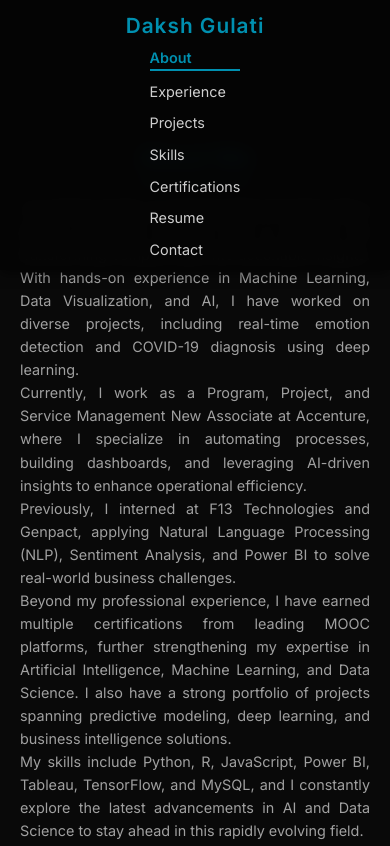
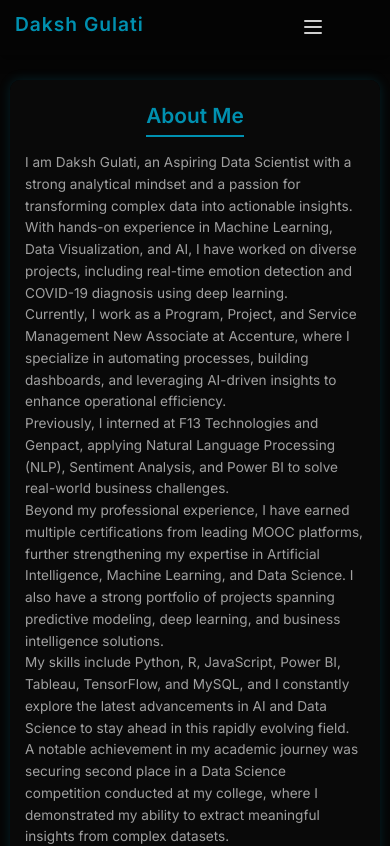
Before and after one commit to Daksh0810/Portfolio, a React (Create React App) app: page / in a window 390 px wide. Shown: the top 846 px of the page. Built offline with nearby package versions, Linux system fonts and the light colour scheme.

Commit message:
Mobile View and social links

```diff
--- a/src/App.js
+++ b/src/App.js
@@ -8,25 +8,33 @@ import { Menu, X } from "lucide-react";
 
 const Navbar = () => {
   const location = useLocation();
+  const [isMenuOpen, setIsMenuOpen] = useState(false);
+
+  const toggleMenu = () => setIsMenuOpen(!isMenuOpen);
+  const closeMenu = () => setIsMenuOpen(false); // Close menu on link click
 
   return (
     <nav className="navbar">
       <span className="logo">Daksh Gulati</span>
-      <div className="nav-links">
-        <Link className={`nav-link ${location.pathname === "/" ? "active" : ""}`} to="/">About</Link>
-        <Link className={`nav-link ${location.pathname === "/experience" ? "active" : ""}`} to="/experience">Experience</Link>
-        <Link className={`nav-link ${location.pathname === "/projects" ? "active" : ""}`} to="/projects">Projects</Link>
-        <Link className={`nav-link ${location.pathname === "/skills" ? "active" : ""}`} to="/skills">Skills</Link>
-        <Link className={`nav-link ${location.pathname === "/certifications" ? "active" : ""}`} to="/certifications">Certifications</Link>
-        <Link className={`nav-link ${location.pathname === "/resume" ? "active" : ""}`} to="/resume">Resume</Link>
-        <Link className={`nav-link ${location.pathname === "/contact" ? "active" : ""}`} to="/contact">Contact</Link>
+
+      {/* Hamburger Button */}
+      <button className="hamburger md:hidden" onClick={toggleMenu}>
+        {isMenuOpen ? <X size={24} /> : <Menu size={24} />}
+      </button>
+
+      {/* Navigation Links */}
+      <div className={`nav-links ${isMenuOpen ? "active" : ""}`}>
+        <Link className={`nav-link ${location.pathname === "/" ? "active" : ""}`} to="/" onClick={closeMenu}>About</Link>
+        <Link className={`nav-link ${location.pathname === "/experience" ? "active" : ""}`} to="/experience" onClick={closeMenu}>Experience</Link>
+        <Link className={`nav-link ${location.pathname === "/projects" ? "active" : ""}`} to="/projects" onClick={closeMenu}>Projects</Link>
+        <Link className={`nav-link ${location.pathname === "/skills" ? "active" : ""}`} to="/skills" onClick={closeMenu}>Skills</Link>
+        <Link className={`nav-link ${location.pathname === "/certifications" ? "active" : ""}`} to="/certifications" onClick={closeMenu}>Certifications</Link>
+        <Link className={`nav-link ${location.pathname === "/resume" ? "active" : ""}`} to="/resume" onClick={closeMenu}>Resume</Link>
+        <Link className={`nav-link ${location.pathname === "/contact" ? "active" : ""}`} to="/contact" onClick={closeMenu}>Contact</Link>
       </div>
     </nav>
   );
 };
-
-
-
 const Section = ({ title, content }) => (
   <motion.section className="section" initial={{ opacity: 0 }} animate={{ opacity: 1 }} transition={{ duration: 1 }}>
     <h2 className="section-title">{title}</h2>
@@ -73,6 +81,59 @@ const About = () => (
     }
   />
 );
+
+const Experience = () => (
+  <Section
+    title="Professional and Internship Experience"
+    content={
+      <>
+        <h1>PROFESSIONAL EXPERIENCE</h1>
+        <h2>Program, Project, and Service Management New Associate | Accenture</h2>
+        <p><strong>Jun 2024 – Present</strong></p>
+        <p>At Accenture, I have been instrumental in optimizing onboarding processes and enhancing team efficiency by creating data-driven visualizations and automating routine tasks. My work focuses on the following:</p>
+
+        <h3>Prepared Dashboards and Reports:</h3>
+        <p>Created detailed dashboards and reports that provided key insights into onboarding data. These visualizations helped the team track progress and identify trends, ensuring that the onboarding process was efficient and effective.</p>
+
+        <h3>Automated Processes:</h3>
+        <p>Developed a web application using Flask, HTML, and CSS to automate the creation of headcount files. This automation reduced manual effort, minimized errors, and sped up the process, allowing the team to focus on more strategic tasks.</p>
+
+        <h1>INTERNSHIP EXPERIENCE</h1>
+
+        <h2>Research Intern | F13 Technologies</h2>
+        <p><strong>Jan 2024 – April 2024</strong></p>
+        <p>During my internship at F13 Technologies, I was responsible for in-depth social media monitoring for a prominent government entity. My tasks included:</p>
+
+        <h3>Social Media Monitoring:</h3>
+        <p>Conducted daily in-depth social media monitoring to track the public’s response to various government initiatives, providing valuable insights that helped shape communication strategies.</p>
+
+        <h3>Applied Sentiment Analysis and NLP:</h3>
+        <p>Leveraged sentiment analysis and natural language processing (NLP) techniques on real-time data to gauge public sentiment and study responses effectively.</p>
+
+        <h3>Developed Dashboards:</h3>
+        <p>Created visually appealing and user-friendly dashboards that presented key data in a digestible format, ensuring stakeholders could easily interpret and act on the findings.</p>
+
+        <h2>Consultant Intern | Genpact</h2>
+        <p><strong>May 2023 – Jul 2023</strong></p>
+        <p>At Genpact, I was involved in working with multiple business intelligence tools and contributing to several impactful reporting tasks:</p>
+
+        <h3>Worked with BI Tools:</h3>
+        <p>Worked with tools like Visual Studio's Analysis Services, Power BI Desktop, Power BI Service, Azure SQL DB, and Azure Analysis Service, gaining hands-on experience in analyzing and visualizing business data.</p>
+
+        <h3>Created Impactful Reports:</h3>
+        <p>Developed three major reports using Power BI:</p>
+        <ul>
+          <li>Budget vs. Actual report</li>
+          <li>Supervisor Headcount report</li>
+          <li>Hiring Data report</li>
+        </ul>
+        <p>These reports provided valuable insights into business operations, helping the company make informed decisions.</p>
+
+      </>
+    }
+  />
+);
+
 
 const Contact = () => (
   <Section
@@ -130,10 +191,10 @@ const Resume = () => (
 const Footer = () => (
   <footer className="footer bg-gray-800 text-white text-center py-4 mt-8">
     <div className="social-icons">
-      <a href="https://github.com/yourprofile" target="_blank" rel="noopener noreferrer">
+      <a href="https://github.com/Daksh0810" target="_blank" rel="noopener noreferrer">
         <FaGithub />
       </a>
-      <a href="https://linkedin.com/in/yourprofile" target="_blank" rel="noopener noreferrer">
+      <a href="https://www.linkedin.com/in/daksh-gulati-33596621a/" target="_blank" rel="noopener noreferrer">
         <FaLinkedin />
       </a>
     </div>
@@ -147,7 +208,7 @@ const App = () => {
       <div className="content-container">
         <Routes>
           <Route path="/" element={<About />} />
-          <Route path="/experience" element={<Section title="Experience" content="New Associate at Accenture | Research Intern at F13 Technologies | Consultant Intern at Genpact." />} />
+          <Route path="/experience" element={<Experience />} />
           <Route path="/projects" element={<Section title="Projects" content="Emotion Detection System, AI Chatbot, COVID-19 Detection, Image Processing using CNN." />} />
           <Route path="/skills" element={<Section title="Tech Stack" content="Python, R, JavaScript, TensorFlow, Keras, Power BI, Tableau." />} />
           <Route path="/certifications" element={<Section title="Certifications" content="Generative AI, AI & ML, Business Intelligence, Power BI, R Programming." />} />
--- a/src/styles.css
+++ b/src/styles.css
@@ -81,6 +81,7 @@ body {
     border-bottom: 2px solid #0090B0;
     display: inline-block;
     padding-bottom: 4px;
+    margin-top: 0; /* Reduced top space */
     margin-bottom: 15px;
 }
 
@@ -222,14 +223,6 @@ body {
     color: #ff453a;
 }
 
-/* Responsive Design */
-@media (max-width: 500px) {
-    .contact-form {
-        max-width: 90%;
-        padding: 15px;
-    }
-}
-
 /* Social Icons */
 .social-icons {
     display: flex;
@@ -251,27 +244,102 @@ body {
     transform: scale(1.15);
 }
 
+.hamburger {
+    display: none;
+    background: none;
+    border: none;
+    color: #CFCFCF;
+    cursor: pointer;
+    padding-right: 50px;
+}
+
 /* Smooth Scrolling */
 html {
     scroll-behavior: smooth;
 }
 
-/* Responsive Design */
+/* Responsive Design for Tablets and Smaller Screens */
 @media (max-width: 768px) {
-    .nav-links {
-        flex-direction: column;
-        gap: 10px;
-    }
-
-    .section {
-        padding: 30px 20px;
+    /* Navbar adjustments */
+    .navbar {
+        flex-direction: row;
+        justify-content: space-between;
+        padding: 10px 15px;
+        display: flex; /* Ensure navbar is always visible */
+        align-items: center;
     }
 
     .logo {
+        font-size: 1.2rem; /* Slightly smaller logo */
+    }
+
+    .nav-links {
+        display: none; /* Hide links by default */
+        flex-direction: column;
+        position: absolute;
+        top: 50px;
+        left: 0;
+        width: 100%;
+        background: rgba(5, 5, 5, 0.95);
+        padding: 8px 0;
+        box-shadow: 0 4px 10px rgba(0, 0, 0, 0.5);
+        z-index: 999;
+    }
+
+    .nav-links.active {
+        display: flex;
+    }
+
+    .nav-link {
+        text-align: center;
+        padding: 8px 0; /* Reduced padding */
+        font-size: 0.85rem; /* Smaller text */
+    }
+
+    /* Section adjustments */
+    .section {
+        padding: 20px 15px;
+        margin: 80px 10px;
+    }
+
+    .section-title {
         font-size: 1.3rem;
     }
 
+    .section-content {
+        font-size: 0.85rem;
+        text-align: left;
+    }
+
+    /* Contact form */
+    .contact-form {
+        max-width: 85%;
+        padding: 16px;
+    }
+
+    .contact-input,
+    .contact-textarea {
+        font-size: 0.95rem;
+    }
+
+    .contact-button {
+        font-size: 0.95rem;
+        padding: 10px;
+    }
+
+    /* Buttons */
+    .button, .downloadbutton {
+        width: 90%;
+        font-size: 0.95rem;
+        padding: 12px;
+    }
+
+    /* Social Icons */
     .social-icons a {
-        font-size: 1.2rem;
+        font-size: 1.1rem;
+    }
+
+    .hamburger {
+        display: block;   /* Show hamburger on mobile */
     }
 }
```
